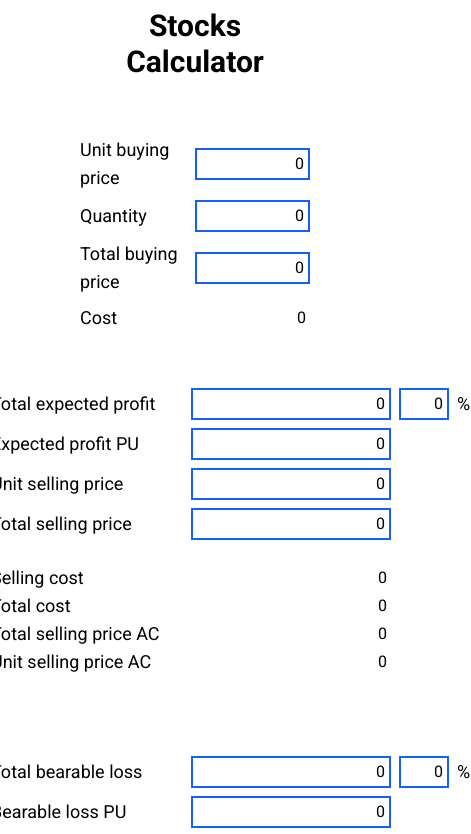
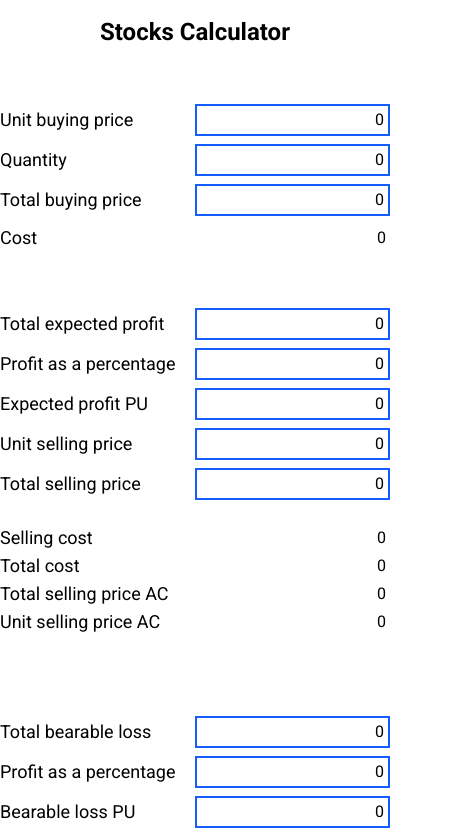
Before and after one commit to LassazVegaz/portfolio, a Next.js app: page /admin in a window 390 px wide. Shown: the top 834 px of the page, 471 px wide, since content can reach past the window. Built offline with nearby package versions, Linux system fonts and the light colour scheme; no server answers.

Commit message:
mobile first development

```diff
--- a/src/app/admin/components/Target.tsx
+++ b/src/app/admin/components/Target.tsx
@@ -22,12 +22,8 @@ export default function Target({ targetDetails, ...props }: TargetProps) {
   };
 
   return (
-    <div
-      className={`pl-[72px] xl:pl-0 ${!isProfit ? "xl:justify-self-end" : ""}`}
-    >
-      <div className="w-[480px] grid grid-cols-[400px_50px_auto] items-center gap-2">
-        {/* if gap or any width related props are changing, mind the padding left of the parent */}
-        <div className="grid grid-cols-2 items-center">
+    <div className={`${!isProfit ? "xl:justify-self-end" : ""}`}>
+      <div className="grid grid-cols-2 gap-y-2 items-center max-w-[400px] w-full">
         <Label>
           {isProfit ? "Total expected profit" : "Total bearable loss"}
         </Label>
@@ -36,15 +32,14 @@ export default function Target({ targetDetails, ...props }: TargetProps) {
           value={targetDetails.totalTarget}
           onChange={onFieldChange}
         />
-        </div>
+        <Label>
+          {isProfit ? "Profit as a percentage" : "Profit as a percentage"}
+        </Label>
         <TextBox
           name="targetPercentage"
           value={targetDetails.targetPercentage}
           onChange={onFieldChange}
         />
-        <Label>%</Label>
-      </div>
-      <div className="w-[400px] grid grid-cols-2 gap-y-2 items-center mt-2">
         {props.showTargetPU && (
           <>
             <Label>
@@ -71,7 +66,7 @@ export default function Target({ targetDetails, ...props }: TargetProps) {
         />
       </div>
 
-      <div className="w-[400px] grid grid-cols-2 items-center mt-6">
+      <div className="max-w-[400px] w-full grid grid-cols-2 items-center mt-6">
         <Label>Selling cost</Label>
         <TextBoxBorderless value={targetDetails.sellingCost} readOnly />
         <Label>Total cost</Label>
--- a/src/app/admin/page.tsx
+++ b/src/app/admin/page.tsx
@@ -140,11 +140,13 @@ export default function AdminPage() {
   }, []);
 
   return (
-    <div className="px-20 py-2">
-      <h1 className="text-3xl font-bold text-center">Stocks Calculator</h1>
+    <div className="md:px-20 py-4 md:py-2">
+      <h1 className="text-2xl md:text-3xl font-bold text-center">
+        Stocks Calculator
+      </h1>
 
-      <div className="flex justify-center">
-        <div className="mt-14 w-[400px] grid grid-cols-2 gap-y-2 items-center">
+      <div className="mt-14 flex justify-center">
+        <div className="grid grid-cols-2 gap-y-2 items-center max-w-[400px] w-full">
           <Label>Unit buying price</Label>
           <TextBox
             name="unitBuyingPrice"
```
Lines whose indentation alone changed are shown as unchanged.
